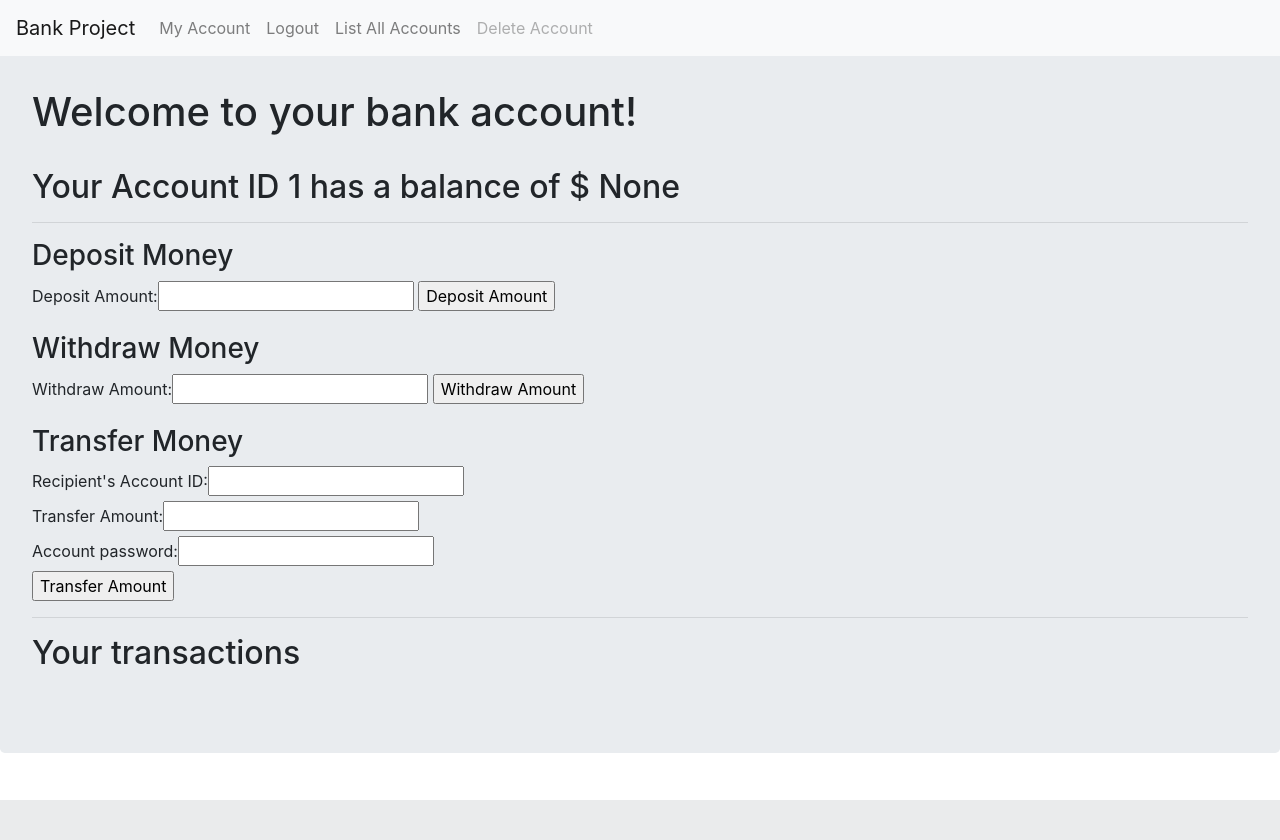
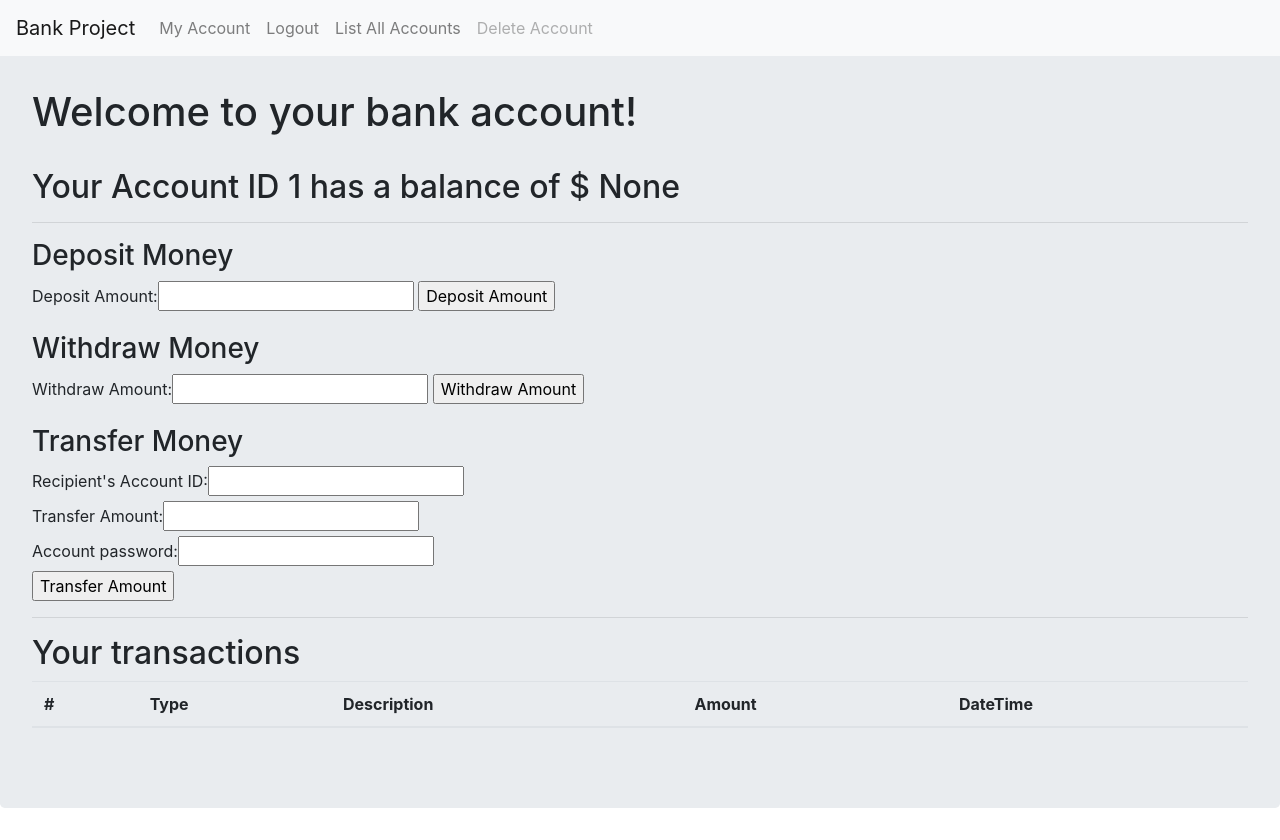
Before and after one commit to Alex-ley/Flask-banking-app, a Flask app: page /my_account in a window 1280 px wide. Before the commit the page ends 800 px from the top, so only its background shows below. Run offline with Flask 2, Linux system fonts and the light colour scheme; the visitor is signed in with stand-in values (Sample User, id 1); data comes from the database, SQL or seed files in the repository; data that the repository does not hold is empty; some libraries are stand-ins or nearby versions.

Commit message:
changed transations output to table

```diff
--- a/templates/my_account.html
+++ b/templates/my_account.html
@@ -29,11 +29,27 @@
         </form>
         <hr>
         <h2>Your transactions</h2>
-        <ul>
-          {% for transaction in transactions %}
-            <li>{{transaction}}</li>
-          {% endfor %}
-        </ul>
+        <table class="table">
+          <thead>
+            <tr>
+              <th scope="col">#</th>
+              <th scope="col">Type</th>
+              <th scope="col">Description</th>
+              <th scope="col">Amount</th>
+              <th scope="col">DateTime</th>
+            </tr>
+          </thead>
+          <tbody>
+            {% for transaction in transactions %}
+            <tr>
+              <th scope="row">{{ transaction.id }}</th>
+              <td>{{ transaction.transaction_type }}</td>
+              <td>{{ transaction.description }}</td>
+              <td>{{ transaction.date }}</td>
+            </tr>
+            {% endfor %}
+          </tbody>
+        </table>
 
       {% else %}
         <h1>Please log in!</h1>
```
